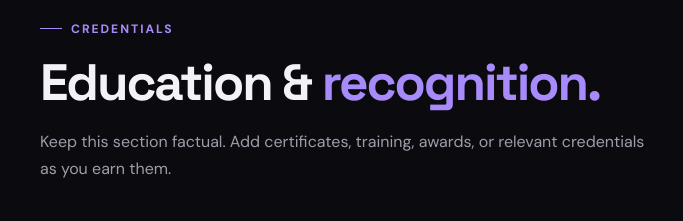
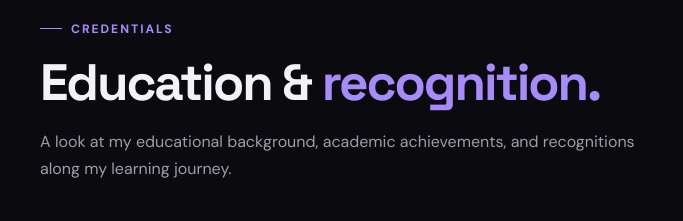
Before and after one commit to GlennFordAriola/MyPortfolio, a plain HTML site: page index.html in a window 1280 px wide. Shown: the part 5360-5581 px from the top of the page, 20-703 px from the left. Drawn offline with Linux system fonts and the light colour scheme.

Commit message:
Update index.html

```diff
--- a/index.html
+++ b/index.html
@@ -236,7 +236,7 @@
       <div class="container">
         <div class="eyebrow">Credentials</div>
         <h2>Education & <span class="accent">recognition.</span></h2>
-        <p class="section-intro">Keep this section factual. Add certificates, training, awards, or relevant credentials as you earn them.</p>
+        <p class="section-intro">A look at my educational background, academic achievements, and recognitions along my learning journey.</p>
         <div class="credentials-grid">
           <article class="credential-card reveal">
             <div class="small-label">Education</div>
```
